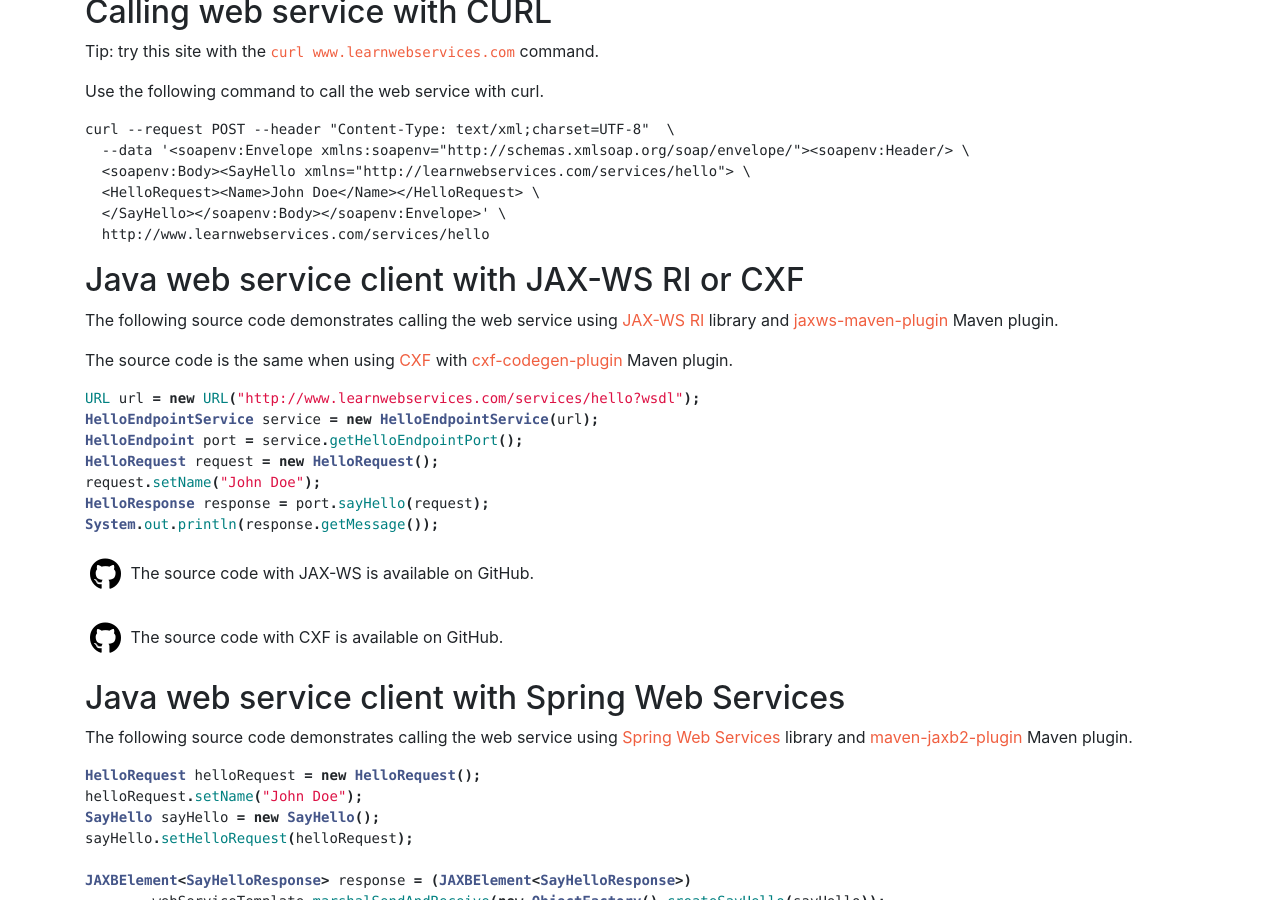
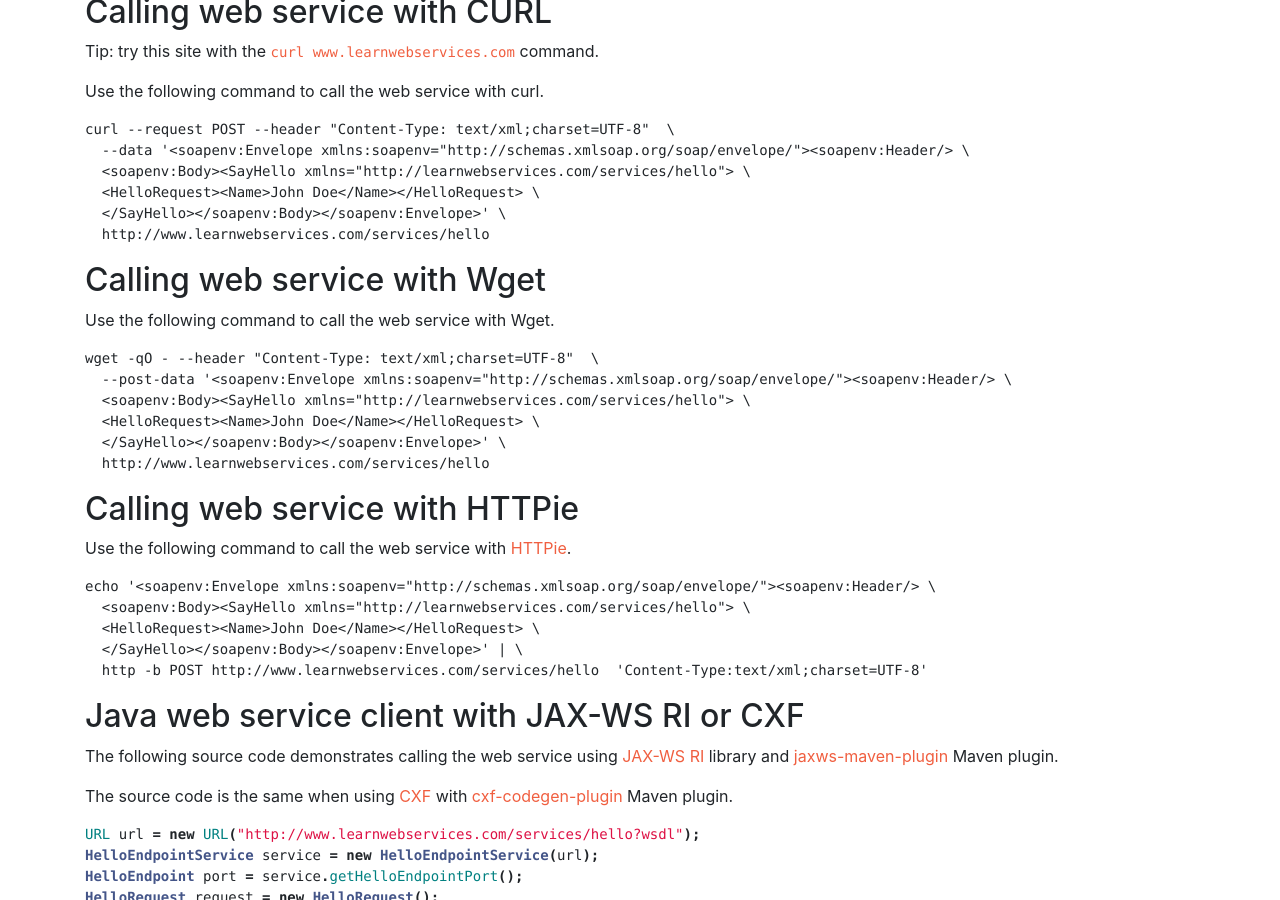
Before and after one commit to vicziani/learnwebservices, a Jekyll site: the page built from site/index.md, in a window 1280 px wide and 900 px high, scrolled down 3174 px. Built offline with Jekyll 4.4.1, drawn with Linux system fonts in a browser that asks for light colours; nearby versions of some CDN libraries; comment, search, counter and statistics services are not loaded; some of the changed text lies outside the part shown.

Commit message:
Wget, HTTPie and Groovy client

````diff
--- a/site/index.md
+++ b/site/index.md
@@ -5,9 +5,9 @@
 <div class="pt-3 text-right">
 <a href="https://github.com/vicziani/learnwebservices/blob/master/CHANGELOG.md">
 Last update:
-<span class="text-nowrap font-weight-bold">August 4, 2019</span>,
+<span class="text-nowrap font-weight-bold">August 8, 2019</span>,
 Version
-<span class="text-nowrap font-weight-bold">1.1.5</span>
+<span class="text-nowrap font-weight-bold">1.1.6</span>
 </a>
 </div>
 
@@ -154,6 +154,31 @@
   http://www.learnwebservices.com/services/hello
 ```
 
+## Calling web service with Wget {#wget}
+
+Use the following command to call the web service with Wget.
+
+```
+wget -qO - --header "Content-Type: text/xml;charset=UTF-8"  \
+  --post-data '<soapenv:Envelope xmlns:soapenv="http://schemas.xmlsoap.org/soap/envelope/"><soapenv:Header/> \
+  <soapenv:Body><SayHello xmlns="http://learnwebservices.com/services/hello"> \
+  <HelloRequest><Name>John Doe</Name></HelloRequest> \
+  </SayHello></soapenv:Body></soapenv:Envelope>' \
+  http://www.learnwebservices.com/services/hello
+```
+
+## Calling web service with HTTPie {#httpie}
+
+Use the following command to call the web service with [HTTPie](https://httpie.org/).
+
+```
+echo '<soapenv:Envelope xmlns:soapenv="http://schemas.xmlsoap.org/soap/envelope/"><soapenv:Header/> \
+  <soapenv:Body><SayHello xmlns="http://learnwebservices.com/services/hello"> \
+  <HelloRequest><Name>John Doe</Name></HelloRequest> \
+  </SayHello></soapenv:Body></soapenv:Envelope>' | \
+  http -b POST http://www.learnwebservices.com/services/hello  'Content-Type:text/xml;charset=UTF-8'
+```
+
 ## Java web service client with JAX-WS RI or CXF {#java-jaxws-cxf}
 
 The following source code demonstrates calling the web service using
@@ -234,6 +259,33 @@
 
 <p><a class="github-icon" href="https://github.com/vicziani/learnwebservices/tree/master/lwsapp-axis2-client" title="Source on GitHub"><i class="fab fa-github"></i></a>
 The source code is available on GitHub.</p>
+
+## Groovy web service client with groovy-wslite {#groovy}
+
+The following source code demonstrates calling the web service using
+[groovy-wslite](https://github.com/jwagenleitner/groovy-wslite) library.
+
+```groovy
+@Grab('com.github.groovy-wslite:groovy-wslite:1.1.2')
+import wslite.soap.*
+
+def client = new SOAPClient('http://www.learnwebservices.com/services/hello')
+def response = client.send {
+    body {
+        SayHello('xmlns':'http://learnwebservices.com/services/hello') {
+            HelloRequest {
+              Name("John Doe")
+            }
+        }
+    }
+}
+
+println(response.SayHelloResponse.HelloResponse.Message)
+```
+
+<p><a class="github-icon" href="https://github.com/vicziani/learnwebservices/tree/master/lwsapp-groovy-client" title="Source on GitHub"><i class="fab fa-github"></i></a>
+The source code is available on GitHub.</p>
+
 
 ## Calling web services with Postman {#postman}
 
````
Also changed, not shown: site/index-hu.md (+54 -2 lines), CHANGELOG.md, README.md.
